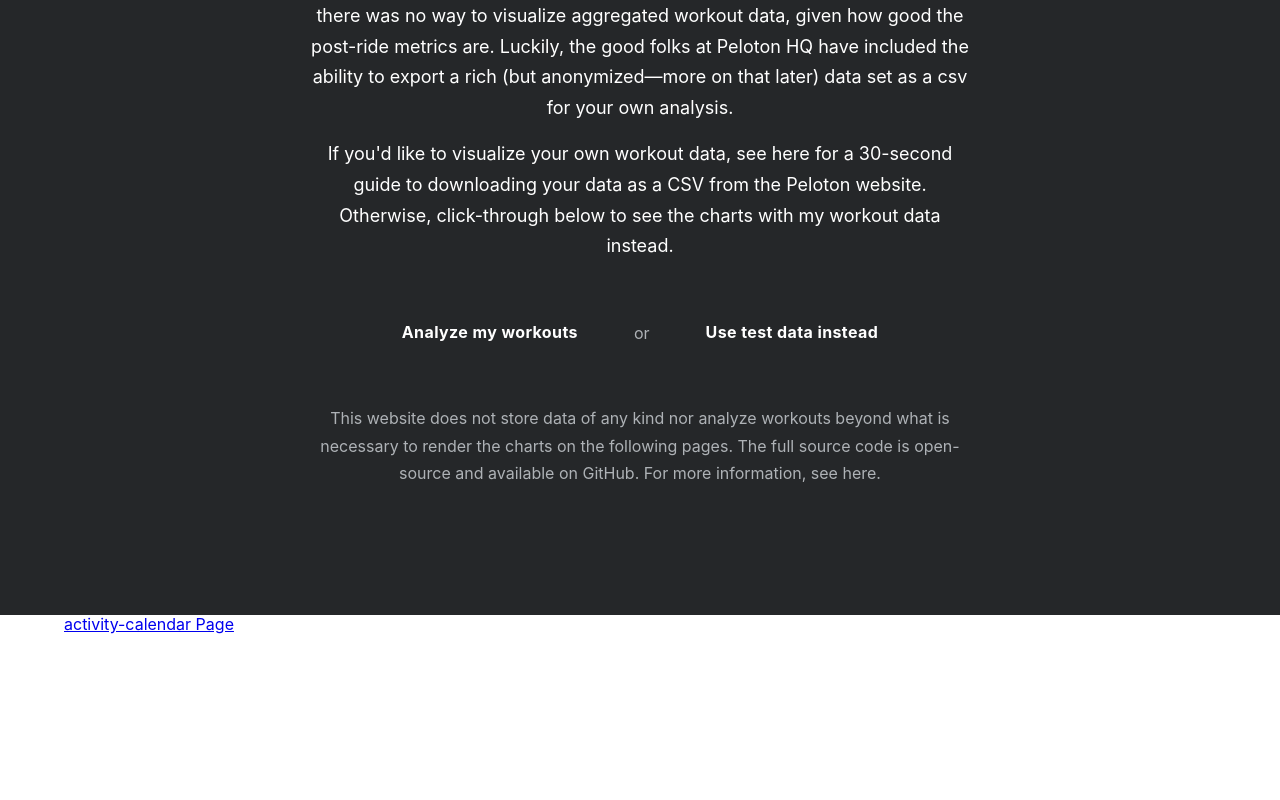
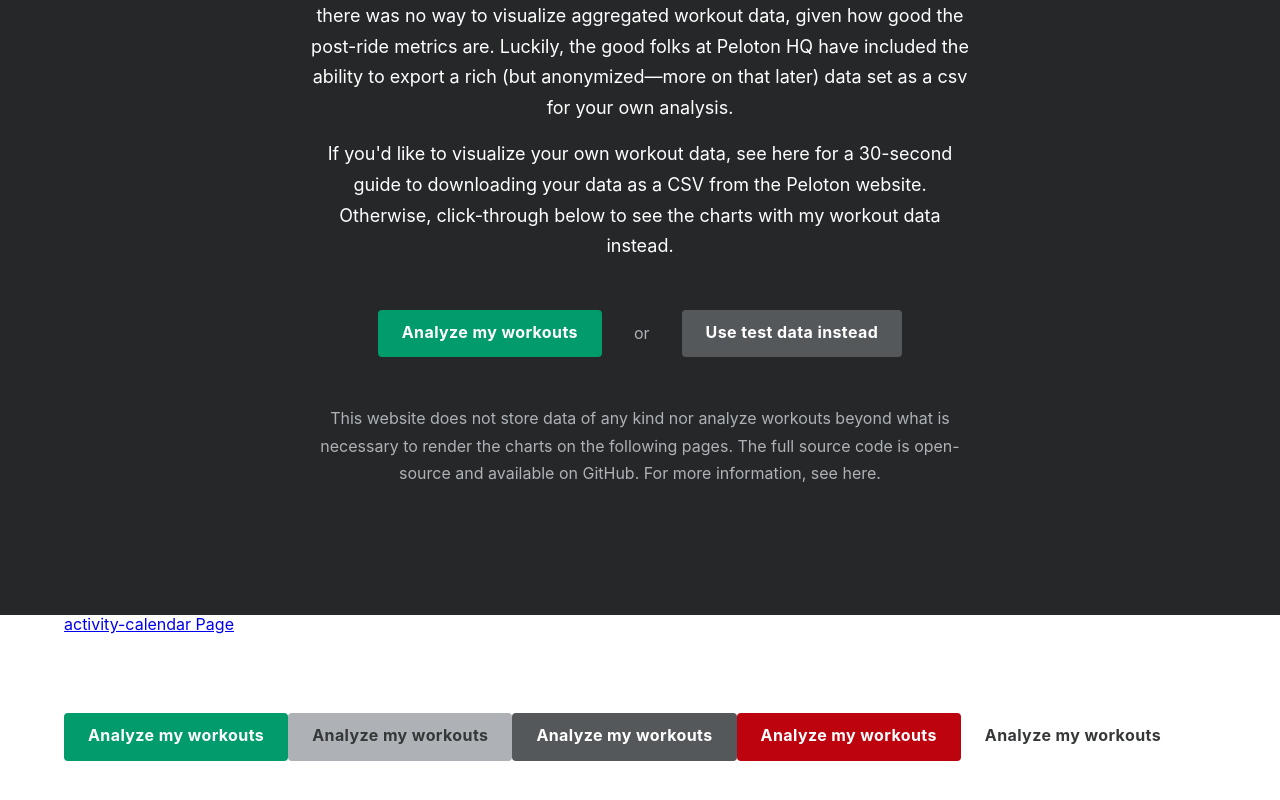
Before and after one commit to xdmorgan/workout-analytics, a Next.js app: page / in a window 1280 px wide. Shown: the part 654-1454 px from the top of the page. Before the commit the page ends 1367 px from the top, so only its background shows below. Built offline with nearby package versions, Linux system fonts and the light colour scheme.

Commit message:
Button theming and key map objects

```diff
--- a/pages/index.jsx
+++ b/pages/index.jsx
@@ -51,7 +51,7 @@ export default function Index() {
               or
             </div>
             <div className="d-block">
-              <Button>Use test data instead</Button>
+              <Button appearance="secondary">Use test data instead</Button>
             </div>
           </div>
           <p className="type-small c-n50 my-0" style={{ maxWidth: 660 }}>
@@ -69,7 +69,16 @@ export default function Index() {
           <a>activity-calendar Page</a>
         </Link>
 
-        <div className="mt-10x"></div>
+        <div className="mt-10x">
+          <div className="d-block mb-4x">
+            <Button>Analyze my workouts</Button>
+            <Button disabled>Analyze my workouts</Button>
+            <Button appearance="secondary">Analyze my workouts</Button>
+            <Button appearance="negative">Analyze my workouts</Button>
+            <Button appearance="ghost-light">Analyze my workouts</Button>
+            <Button appearance="ghost-dark">Analyze my workouts</Button>
+          </div>
+        </div>
       </div>
     </main>
   );
--- a/src/components/button.jsx
+++ b/src/components/button.jsx
@@ -9,6 +9,7 @@ export function Button({
   href = undefined,
   to = undefined,
   className = undefined,
+  appearance = undefined,
   ...props
 }) {
   const Element = as || (href || to ? Link : "button");
@@ -18,7 +19,14 @@ export function Button({
       to={to}
       href={href}
       {...(Element === "button" ? { type: "button" } : {})}
-      className={cx(styles.button, { [styles.fill]: !!fill }, className)}
+      className={cx(
+        styles.button,
+        {
+          [styles.fill]: !!fill,
+          [styles[`button--${appearance}`]]: !!appearance,
+        },
+        className
+      )}
     />
   );
 }
--- a/src/components/button.module.scss
+++ b/src/components/button.module.scss
@@ -5,9 +5,9 @@
   // --button-text-color--hover: var(--color-n80);
   // --button-text-color--active: var(--color-n80);
   // --button-text-color--disabled: var(--color-n20);
-  // --button-bg-color: var(--color-r30);
-  // --button-bg-color--hover: var(--color-r40);
-  // --button-bg-color--active: var(--color-r20);
+  // --button-bg-color: var(--color-g30);
+  // --button-bg-color--hover: var(--color-g40);
+  // --button-bg-color--active: var(--color-g20);
   // --button-bg-color--disabled: var(--color-n50);
   // --button-border-radius: var(--radius-small);
   // --button-focus-ring-size: 3px;
@@ -18,12 +18,12 @@
   display: inline-block;
   min-width: var(--space-2x);
   padding: 14px var(--space-3x) 16px;
-  border-radius: var(--button-border-radius, --radius-small);
+  border-radius: var(--button-border-radius, var(--radius-small));
   letter-spacing: 0.025em;
   border: none;
   // theme styles
-  color: var(--button-text-color, --color-n80);
-  background-color: var(--button-bg-color, --color-r30);
+  color: var(--button-text-color, var(--color-n80));
+  background-color: var(--button-bg-color, var(--color-g30));
   font-weight: bold;
   // content styles
   text-align: center;
@@ -35,21 +35,21 @@
   &:focus {
     outline: none;
     box-shadow: 0 0 0 var(--button-focus-ring-size, 3px)
-      var(--button-focus-ring-color);
+      var(--button-focus-ring-color, #{color(g40, 0.3)});
   }
   &:hover,
   &:active {
-    color: var(--button-text-color--hover, --color-n80);
+    color: var(--button-text-color--hover, var(--color-n80));
   }
   &:hover {
-    background-color: var(--button-bg-color--hover, var(--color-r40));
+    background-color: var(--button-bg-color--hover, var(--color-g40));
   }
   &:active {
-    background-color: var(--button-bg-color--active, --color-r20);
+    background-color: var(--button-bg-color--active, var(--color-g20));
   }
   &[disabled] {
-    color: var(--button-text-color--disabled, --color-n20);
-    background-color: var(--button-bg-color--disabled, --color-n50);
+    color: var(--button-text-color--disabled, var(--color-n20));
+    background-color: var(--button-bg-color--disabled, var(--color-n50));
   }
 
   &.fill {
@@ -57,5 +57,33 @@
   }
 
   &--secondary {
+    --button-bg-color: var(--color-n30);
+    --button-bg-color--hover: var(--color-n40);
+    --button-bg-color--active: var(--color-n20);
+    --button-focus-ring-color: #{color(n40, 0.3)};
+  }
+
+  &--negative {
+    --button-bg-color: var(--color-r30);
+    --button-bg-color--hover: var(--color-r40);
+    --button-bg-color--active: var(--color-r20);
+    --button-focus-ring-color: #{color(r40, 0.3)};
+  }
+
+  &--ghost-dark {
+    --button-bg-color: transparent;
+    --button-bg-color--hover: rgba(0, 0, 0, 0.1);
+    --button-bg-color--active: rgba(0, 0, 0, 0.15);
+    --button-focus-ring-color: rgba(0, 0, 0, 0.05);
+  }
+
+  &--ghost-light {
+    --button-text-color: var(--color-n20);
+    --button-text-color--hover: var(--color-n10);
+    --button-text-color--active: var(--color-n0);
+    --button-bg-color: transparent;
+    --button-bg-color--hover: rgba(255, 255, 255, 0.1);
+    --button-bg-color--active: rgba(255, 255, 255, 0.15);
+    --button-focus-ring-color: rgba(255, 255, 255, 0.5);
   }
 }
--- a/src/transforms/activity-calendar.js
+++ b/src/transforms/activity-calendar.js
@@ -1,14 +1,14 @@
 import dateFormat from "date-fns/format";
 import min from "date-fns/min";
 import max from "date-fns/max";
-import { KEY_NAMES } from ".";
+import { RAW_KEYS } from ".";
 
 const format = (d, pattern = "yyyy-MM-dd") => dateFormat(d, pattern);
 
 export default function transform({ data }) {
   const entries = data.reduce((all, entry) => {
-    const day = format(new Date(entry[KEY_NAMES.WorkoutTimestamp]));
-    const value = entry[KEY_NAMES.CaloriesBurned];
+    const day = format(new Date(entry[RAW_KEYS.WorkoutTimestamp]));
+    const value = entry[RAW_KEYS.CaloriesBurned];
     if (all[day]) {
       all[day] = {
         ...all[day],
--- a/src/transforms/index.js
+++ b/src/transforms/index.js
@@ -21,7 +21,7 @@ export function transform({ data, transformers }) {
  * Key constants, these will surely change at some point
  */
 
-export const KEY_NAMES = {
+export const RAW_KEYS = {
   WorkoutTimestamp: "Workout Timestamp",
   LiveOnDemand: "Live/On-Demand",
   InstructorName: "Instructor Name",
@@ -43,6 +43,15 @@ export const KEY_NAMES = {
 };
 
 /**
+ * Key constants, these will surely change at some point
+ */
+
+export const TRANSFORMED_KEYS = {
+  TotalWorkouts: "total-workouts",
+  ActivityCalendar: "activity-calendar",
+};
+
+/**
  * Create a key value mapping of a data transformer to reference name (could match a route slug)
  * each of these functions will get called with the raw workout data json object and should
  * return a pure object response of whatever shape is useful for the consuming chart (done in
```
Also changed, not shown: pages/activity-calendar.jsx (+7 -6 lines).
